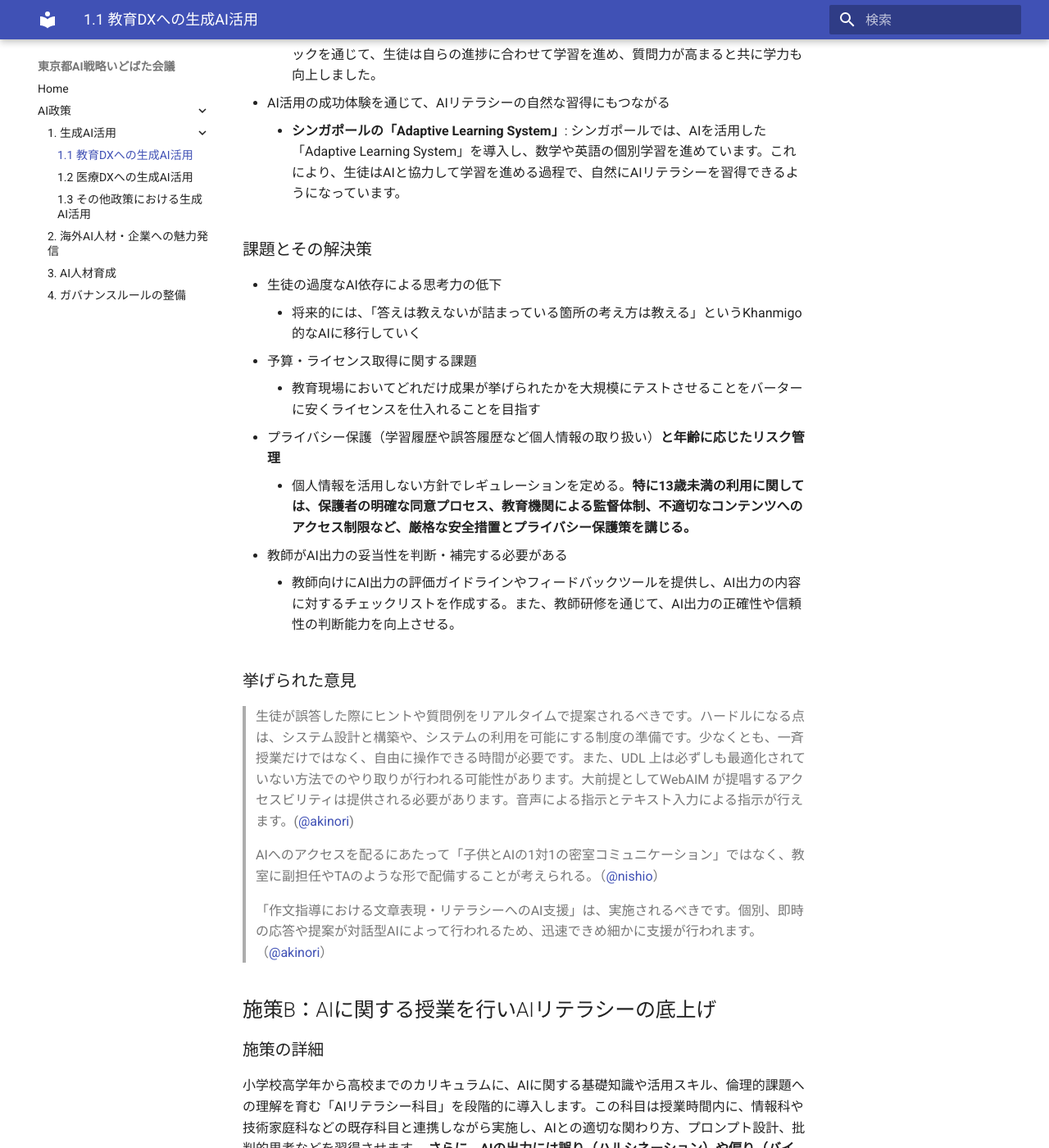
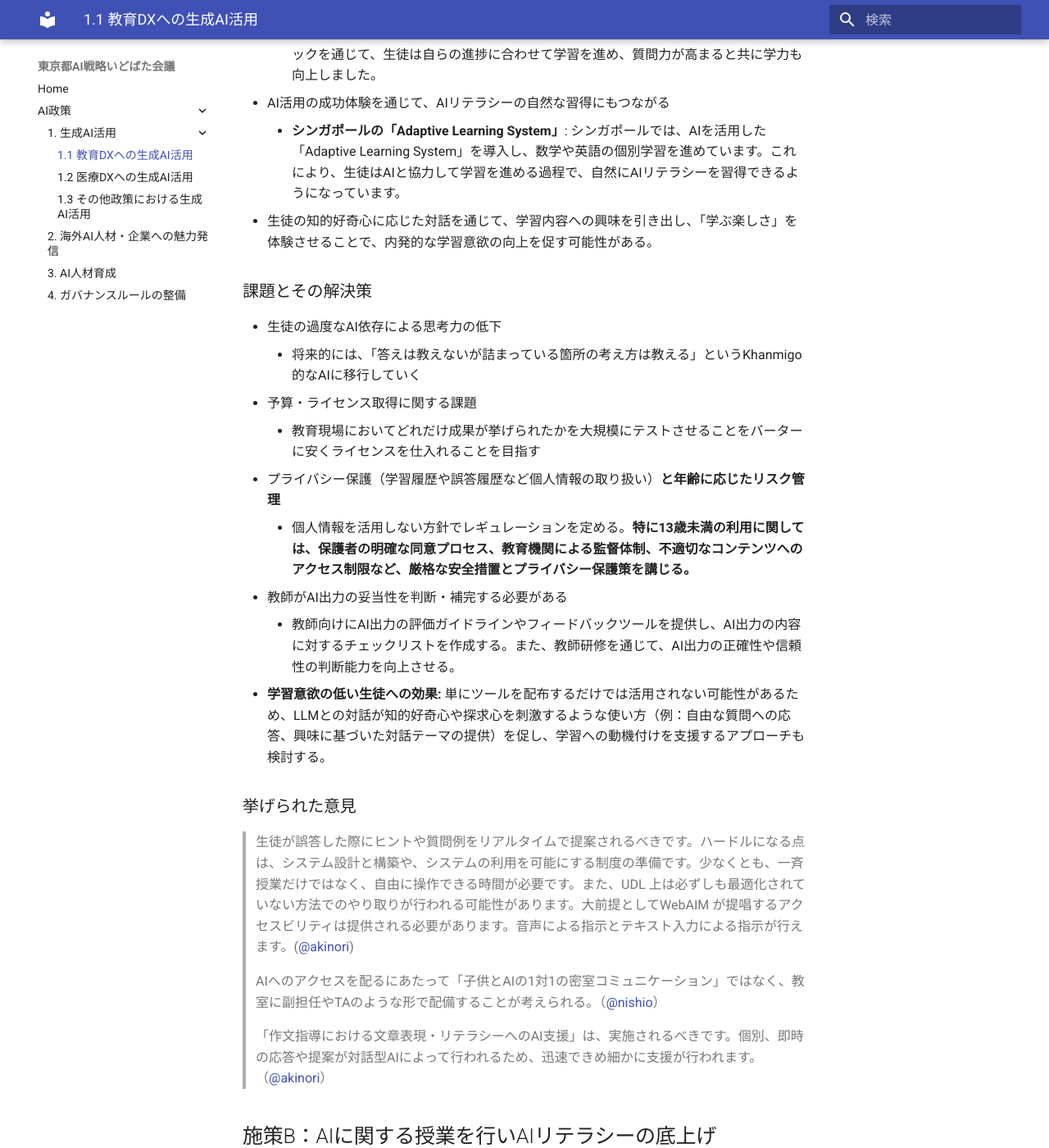
Before and after one commit to takahiroanno2024/2025_ai_idobatakaigi_output, an MkDocs documentation site: the page built from docs/1.1_教育DXへの生成AI活用.md, in a window 1280 px wide and 1400 px high, scrolled down 2065 px. Shown: the whole window at 82% size. Built offline with MkDocs 1.6.1 and Material for MkDocs 9.7.7, drawn with Linux system fonts in a browser that asks for light colours.

Commit message:
匿名ユーザー: 施策Aに学習意欲向上に関するメリットと課題を追加

```diff
--- a/docs/1.1_教育DXへの生成AI活用.md
+++ b/docs/1.1_教育DXへの生成AI活用.md
@@ -32,6 +32,7 @@ ChatGPT等の汎用的なLLM（大規模言語モデル）を全児童生徒に
     - **ナイジェリアのAIチューター活用事例**: ナイジェリアでは、生徒がAIと対話的に学習することで、自己学習力とAIリテラシーが向上した事例があります。AIによるフィードバックを通じて、生徒は自らの進捗に合わせて学習を進め、質問力が高まると共に学力も向上しました。
 - AI活用の成功体験を通じて、AIリテラシーの自然な習得にもつながる
     - **シンガポールの「Adaptive Learning System」**: シンガポールでは、AIを活用した「Adaptive Learning System」を導入し、数学や英語の個別学習を進めています。これにより、生徒はAIと協力して学習を進める過程で、自然にAIリテラシーを習得できるようになっています。
+- 生徒の知的好奇心に応じた対話を通じて、学習内容への興味を引き出し、「学ぶ楽しさ」を体験させることで、内発的な学習意欲の向上を促す可能性がある。
 
 ### 課題とその解決策
 - 生徒の過度なAI依存による思考力の低下
@@ -42,6 +43,7 @@ ChatGPT等の汎用的なLLM（大規模言語モデル）を全児童生徒に
     - 個人情報を活用しない方針でレギュレーションを定める。**特に13歳未満の利用に関しては、保護者の明確な同意プロセス、教育機関による監督体制、不適切なコンテンツへのアクセス制限など、厳格な安全措置とプライバシー保護策を講じる。**
 - 教師がAI出力の妥当性を判断・補完する必要がある
     - 教師向けにAI出力の評価ガイドラインやフィードバックツールを提供し、AI出力の内容に対するチェックリストを作成する。また、教師研修を通じて、AI出力の正確性や信頼性の判断能力を向上させる。
+- **学習意欲の低い生徒への効果:** 単にツールを配布するだけでは活用されない可能性があるため、LLMとの対話が知的好奇心や探求心を刺激するような使い方（例：自由な質問への応答、興味に基づいた対話テーマの提供）を促し、学習への動機付けを支援するアプローチも検討する。
 
 ### 挙げられた意見
 > 生徒が誤答した際にヒントや質問例をリアルタイムで提案されるべきです。ハードルになる点は、システム設計と構築や、システムの利用を可能にする制度の準備です。少なくとも、一斉授業だけではなく、自由に操作できる時間が必要です。また、UDL 上は必ずしも最適化されていない方法でのやり取りが行われる可能性があります。大前提としてWebAIM が提唱するアクセスビリティは提供される必要があります。音声による指示とテキスト入力による指示が行えます。([@akinori](https://large-scale-conversation-sandbox.discourse.group/t/topic/78/17?u=eitaro))
```
